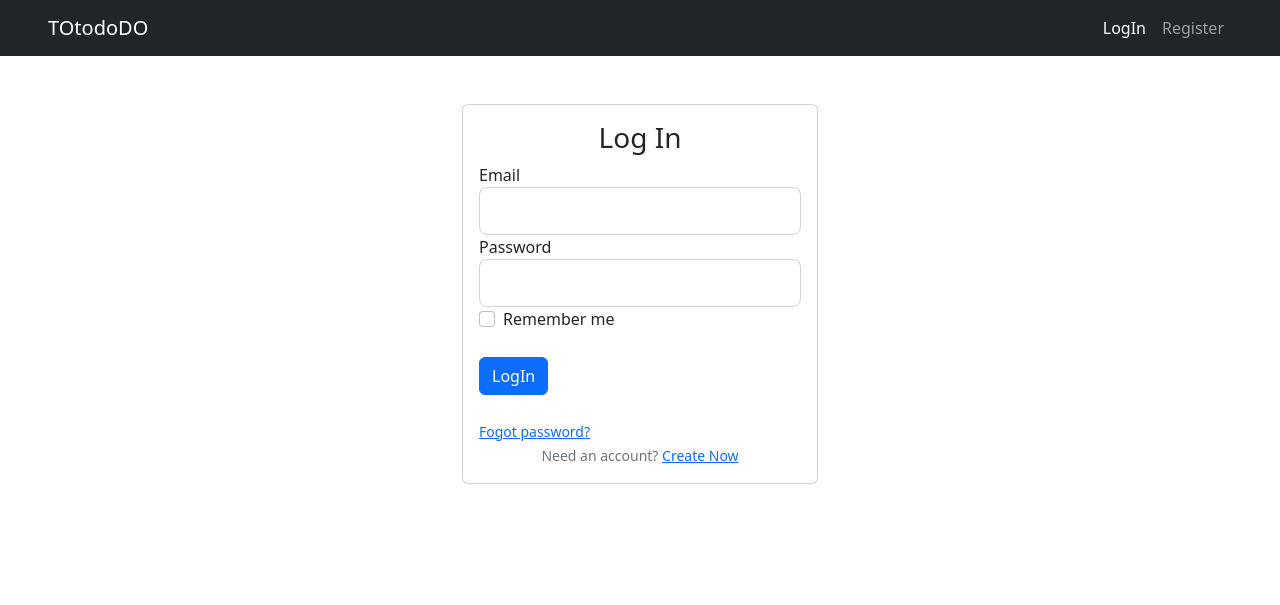
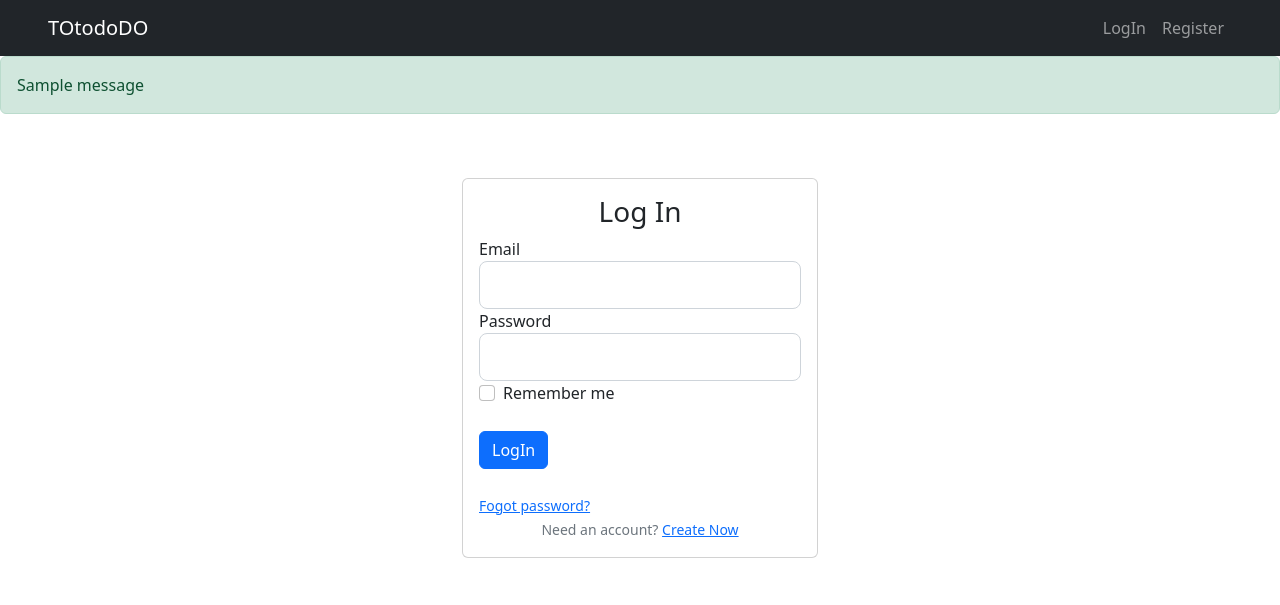
Before and after one commit to leoemn/TODO_webapp, a Flask app: page /login in a window 1280 px wide. Shown: the top 605 px of the page. Run offline with Flask 3, Linux system fonts and the light colour scheme; tables that the repository leaves empty hold one stand-in row (values such as "Sample post"); one stand-in notice (Sample message) is shown.

Commit message:
added user management using flask_login

```diff
--- a/todo/__init__.py
+++ b/todo/__init__.py
@@ -1,6 +1,7 @@
 from flask import Flask
 from flask_sqlalchemy import SQLAlchemy
 from flask_bcrypt import Bcrypt
+from flask_login import LoginManager
 
 app = Flask(__name__)
 
@@ -9,6 +10,9 @@ app.config['SECRET_KEY'] = 'a3ky2jfu2andgth78f'
 
 db = SQLAlchemy(app)
 bcrypt = Bcrypt(app)
+login_manager = LoginManager(app)
+
+login_manager.login_view = 'login'
 
 
 from todo import routes
--- a/todo/models.py
+++ b/todo/models.py
@@ -1,6 +1,10 @@
 from flask_login import UserMixin
-from todo import db
+from todo import db, login_manager
 from datetime import datetime
+
+@login_manager.user_loader
+def load_user(user_id):
+    return User.query.get(int(user_id))
 
 class User(db.Model,UserMixin):
     id = db.Column(db.Integer, primary_key = True)
--- a/todo/routes.py
+++ b/todo/routes.py
@@ -2,31 +2,65 @@ from todo import app, db, bcrypt
 from flask import render_template, flash, redirect, url_for
 from todo.forms import LoginForm, RegistrationForm
 from todo.models import User, Task
+from flask_login import current_user,login_user, logout_user,login_required
 
+#Creating a route for homepage
 @app.route('/')
 def home():
 
     return render_template('index.html', title = 'Home')
+
+#Creating a route for login page
 @app.route('/login', methods = ['GET','POST'])
 def login():
+    #We dont want users to go on login page if they already logged in
+    if current_user.is_authenticated:
+        return redirect(url_for('home'))
+
     form = LoginForm()
 
     if form.validate_on_submit():
-        flash('LogIn successful','success')
-        return redirect(url_for('home'))
+        #we get the user from database using email provided in our LoginForm by user
+        user = User.query.filter_by(email = form.email.data).first()
+
+        #checking if we have the user with the email and if pasword is correct
+        if user and bcrypt.check_password_hash(user.password, form.password.data):
+            login_user(user, remember = form.remember.data)
+            flash('LogIn successful','success')
+            return redirect(url_for('home'))
+        else:
+            flash('Please check your email and password!', 'danger')
 
     return render_template('login.html',title = 'LogIn', form = form)
 
+
+#Creating route for registration page
 @app.route('/register', methods = ['GET','POST'])
 def register():
+    #We dont want users to go on login page if they already logged in
+    if current_user.is_authenticated:
+        return redirect(url_for('home'))
+
     form = RegistrationForm()
 
     if form.validate_on_submit():
+        #genrating hashed password to save in our database
         hashed_pw = bcrypt.generate_password_hash(form.password.data).decode('utf-8')
+
+        #adding user to our database
         new_user = User(username = form.username.data, email = form.email.data, password = hashed_pw)
+
         db.session.add(new_user)
         db.session.commit()
+
         flash('Account was created!', 'success')
         return redirect(url_for('home'))
 
+
     return render_template('register.html', title = 'Create New Acccount', form = form)
+
+#creating route to logout
+@app.route('/logout')
+def logout():
+    logout_user()
+    return redirect(url_for('home'))
--- a/todo/templates/layout.html
+++ b/todo/templates/layout.html
@@ -20,17 +20,37 @@
         <div class="collapse navbar-collapse" id="navbarNav">
             <div class="ms-auto">
                 <ul class="navbar-nav">
-                    <li class="nav-item">
-                    <a class="nav-link active" aria-current="page" href="{{url_for('login')}}">LogIn</a>
-                    </li>
-                    <li class="nav-item">
-                    <a class="nav-link" href="url_for('register')">Register</a>
-                    </li>
+                    {% if current_user.is_authenticated %}
+                        <li class="nav-item">
+                            <a class="nav-link" aria-current="page" href="{{url_for('login')}}">Account</a>
+                        </li>
+                        <li class="nav-item">
+                            <a class="nav-link" href="{{url_for('logout')}}">Log Out</a>
+                        </li>
+                    {% else %}
+                        <li class="nav-item">
+                            <a class="nav-link" aria-current="page" href="{{url_for('login')}}">LogIn</a>
+                        </li>
+                        <li class="nav-item">
+                            <a class="nav-link" href="{{url_for('register')}}">Register</a>
+                        </li>
+                    {% endif %}
                 </ul>
             </div>
         </div>
     </nav>
-    {% block content %}{% endblock %}
+    <div>
+        {% with messages = get_flashed_messages(with_categories=true) %}
+            {% if messages %}
+                {% for category, message in messages %}
+                    <div class="alert alert-{{ category }}">
+                        {{ message }}
+                    </div>
+                {% endfor %}
+            {% endif %}
+        {% endwith %}
+        {% block content %}{% endblock %}
+    </div>
     <script src="https://cdn.jsdelivr.net/npm/bootstrap@5.2.3/dist/js/bootstrap.bundle.min.js"></script>
 </body>
 </html>
```
